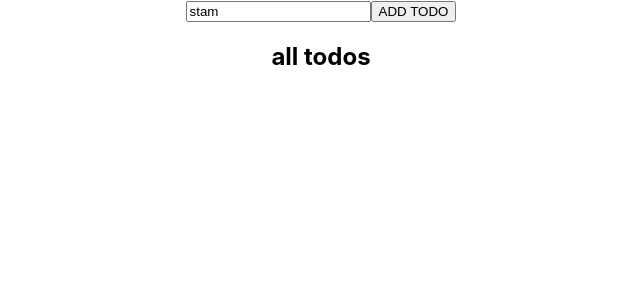
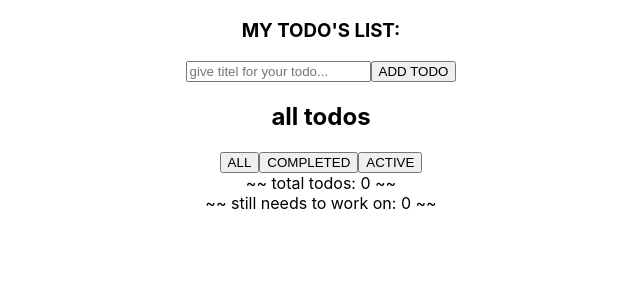
Before and after one commit to hadasze/TODOS_proj, a React (Create React App) app in the folder todos/: page / in a window 1280 px wide. Shown: the top 300 px of the page, without its empty margins (319-959 px from the left). Built offline with nearby package versions, Linux system fonts and the light colour scheme.

Commit message:
toolBar done

```diff
--- a/todos/src/App.js
+++ b/todos/src/App.js
@@ -1,29 +1,37 @@
 import { useEffect, useState } from 'react';
 import './App.css';
+import OptionBar from './Components/OptionBar';
 import Todo from './Components/Todo'
 
 function App() {
 
+  //Todo template:  {id: number, label: label, active: true}
+
   const [enteredTodoLabel, setEnteredTodoLabel] = useState('stam');
   const [idCounter, setIdCounter] = useState(0);
-//  {id: number, label: label, active: true}
   const [allTodos, setAllTodos] = useState([]);
-
+  const [mode, setMode] = useState("all");
 
   const submitCompleteTodo = (currID) => {
-    allTodos.forEach(todo => { todo.id === currID ? todo.active = false : todo.active = todo.active;
-    });
+    console.log(currID);
+   setAllTodos(allTodos.map(todo => todo.id === currID ? {id: currID, label: todo.label, active: !todo.active} : todo ));
   }
 
   const submitInProgressTodo = (currID) => {
-    allTodos.forEach(todo => { todo.id === currID ? todo.active = true : todo.active = todo.active;
-    });
+   setAllTodos(allTodos.map(todo =>  todo.id === currID ? {id: currID, label: todo.label, active: !todo.active} : todo));
   }
 
   const addTodo = () => {
-    console.log("dd");
     setIdCounter(idCounter+1);
     setAllTodos ( [...allTodos, {id: idCounter, label:enteredTodoLabel, active: true}])
+  }
+
+  const countActives = () =>{
+    let counter = 0;
+    allTodos.forEach(todo =>
+      todo.active === true ? counter = counter + 1 : counter
+    );
+    return counter;
   }
 
   useEffect(() => {
@@ -32,13 +40,39 @@ function App() {
 
   return (
     <div className="App">
-      <input type="text" name="todoLabel" id="label" onChange={(e) => setEnteredTodoLabel(e.target.value)} value={enteredTodoLabel}/>
+      <h3>MY TODO'S LIST:</h3>
+      <input type="text" name="todoLabel" id="label" placeholder="give titel for your todo..." onChange={(e) => setEnteredTodoLabel(e.target.value)}/>
       <button onClick={addTodo}> ADD TODO</button>
 
-      <h2>all todos</h2>
-      {allTodos ? allTodos.map((currTodo) =>
-              <Todo id={currTodo.id} label={currTodo.label} submitCompleteTodo={submitCompleteTodo} submitInProgressTodo={submitInProgressTodo}></Todo>
-      ) : ""}
+    {mode ==="all" ?
+      <div>
+        <h2>all todos</h2>
+          {allTodos ? allTodos.map((currTodo) =>
+              <Todo currTodo={currTodo} submitCompleteTodo={submitCompleteTodo} submitInProgressTodo={submitInProgressTodo}></Todo>
+          ) : ""}
+      </div>: ""}
+
+    {mode==="active" ?
+      <div>
+        <h2>active todos</h2>
+          {allTodos ? allTodos.map((currTodo) =>
+                 currTodo.active ? <Todo currTodo={currTodo} submitCompleteTodo={submitCompleteTodo} submitInProgressTodo={submitInProgressTodo}></Todo>
+                : ""
+        ) : ""}
+      </div>: ""
+    }
+
+    {mode==="completed" ?
+      <div>
+        <h2>completed todos</h2>
+          {allTodos ? allTodos.map((currTodo) =>
+                 !currTodo.active ? <Todo currTodo={currTodo} submitCompleteTodo={submitCompleteTodo} submitInProgressTodo={submitInProgressTodo}></Todo>
+                : ""
+        ) : ""}
+        </div>: ""
+    }
+
+      <OptionBar setMode={setMode} allTodos={allTodos.length} allActives={countActives()}></OptionBar>
 
     </div>
   );
--- /dev/null
+++ b/todos/src/Components/OptionBar.js
@@ -0,0 +1,22 @@
+import React from 'react'
+
+
+function OptionBar(props) {
+
+
+    return (
+      <div>
+          <button onClick={() => props.setMode("all")}> ALL </button>
+          <button onClick={() => props.setMode("completed")}> COMPLETED </button>
+          <button onClick={() => props.setMode("active")}> ACTIVE </button>
+          <div>
+          ~~ total todos: {props.allTodos} ~~
+          </div>
+          <div>
+          ~~ still needs to work on: {props.allActives} ~~
+          </div>
+      </div>
+    );
+  }
+
+  export default OptionBar;
--- a/todos/src/Components/Todo.js
+++ b/todos/src/Components/Todo.js
@@ -1,27 +1,26 @@
-import React, {useState} from 'react'
+import React from 'react'
 
 
 function Todo(props) {
 
-    const [complete, setComplete] = useState(false);
-
     const onCompleteHandler = () => {
-        // setComplete(true);
-        props.submitCompleteTodo()
+        console.log("print in todo");
+        props.submitCompleteTodo(props.currTodo.id)
     }
 
     const onActiveHandler = () => {
-        // setCheck(!check);
-        props.submitInProgressTodo();
+        console.log("onActiveHandler print in todo");
+
+        props.submitInProgressTodo(props.currTodo.id);
     }
 
 
     return (
       <form>
-          {/* <input type="checkbox"> {complete ? "inProgress" : "complete"}</input> */}
-          <input type="checkbox" name="news" id="news" checked={props.active} onChange={props.active ? () => onActiveHandler(props.id) :
-                                                                                                        () => onCompleteHandler(props.id)}/>
-          {props.label}
+          {console.log(props.currTodo.active)}
+          <input type="checkbox" name="news" id="news" checked={!props.currTodo.active} onChange={!props.currTodo.active ? onActiveHandler :
+                                                                                                                        onCompleteHandler}/>
+          {props.currTodo.label}
       </form>
     );
   }
```
